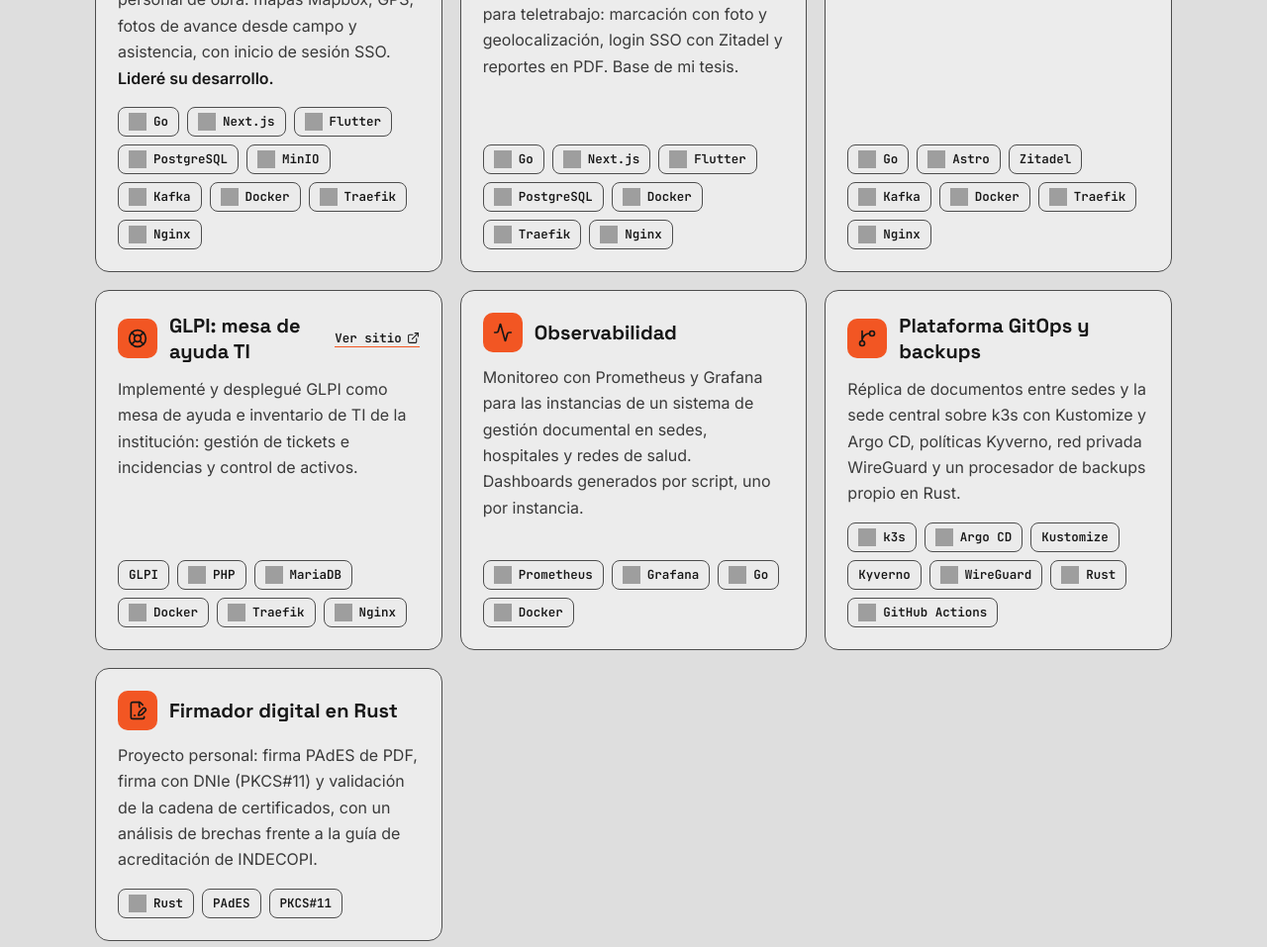
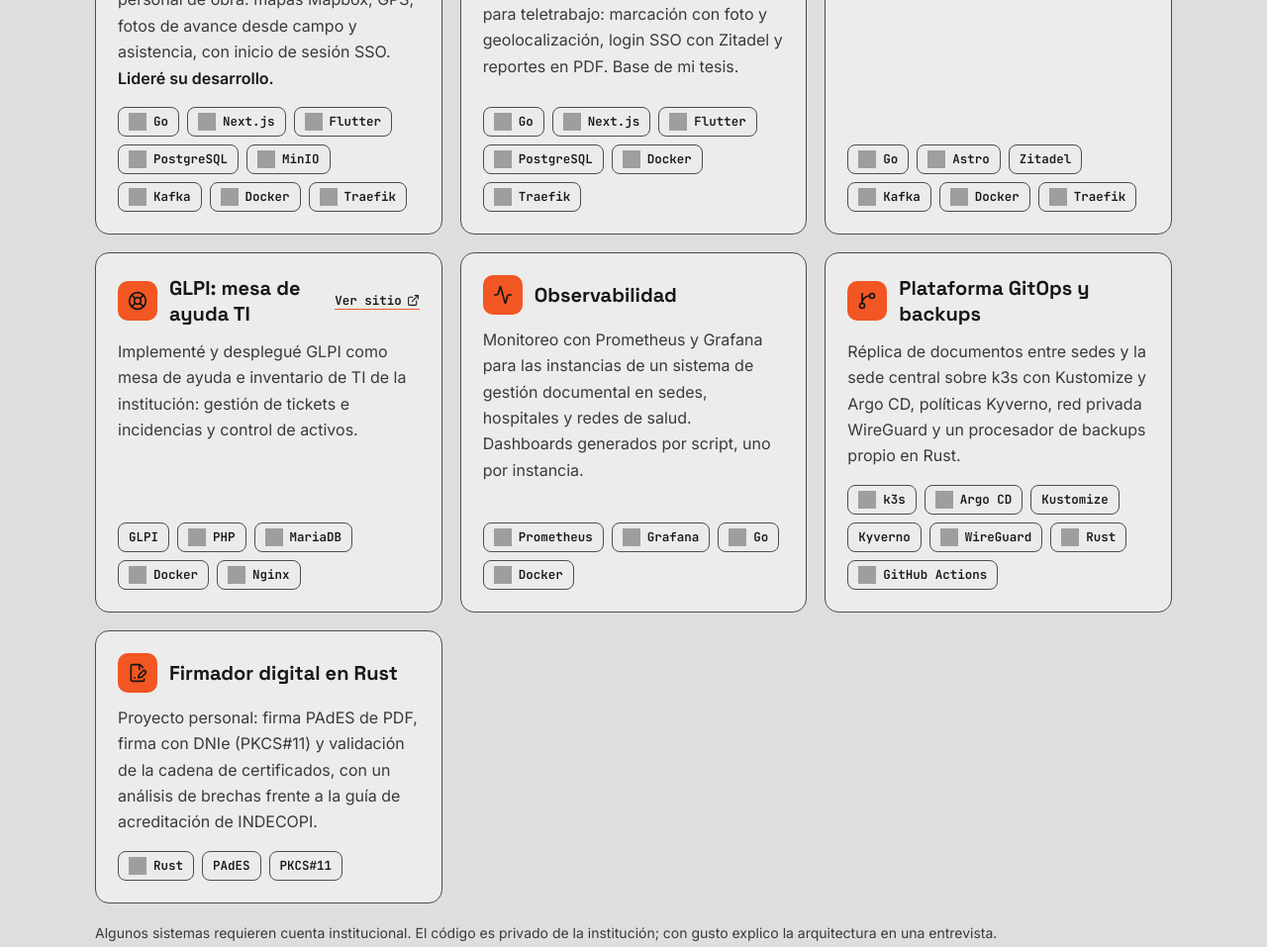
Before and after one commit to Maschine12/maschine12.github.io, a plain HTML site: page index.html in a window 1280 px wide. Shown: the part 1093-2050 px from the top of the page at 99% size. Drawn offline with nearby package versions, Linux system fonts and the light colour scheme; grey boxes are pictures that could not be loaded.

Commit message:
fix: Traefik for all systems, Nginx only for GLPI

```diff
--- a/index.html
+++ b/index.html
@@ -104,22 +104,22 @@
     <article class="card">
       <div class="card-head"><span class="ico"><i data-lucide="hard-hat"></i></span><h3>Sistema de Supervisión</h3><a class="visit" href="https://supervision.regionayacucho.gob.pe/" target="_blank" rel="noopener">Ver sitio<i data-lucide="external-link"></i></a></div>
       <p>Plataforma de seguimiento de obras públicas de 11 provincias: mapa georreferenciado con relieve 3D, expediente técnico, dashboards de avance y API de datos abiertos. <b>App móvil en Flutter</b> para supervisores y personal de obra: mapas Mapbox, GPS, fotos de avance desde campo y asistencia, con inicio de sesión SSO. <b>Lideré su desarrollo.</b></p>
-      <ul class="tech"><li><img data-slug="go" src="https://cdn.simpleicons.org/go" alt="" width="18" height="18" loading="lazy" onerror="this.remove()">Go</li><li><img data-slug="nextdotjs" src="https://cdn.simpleicons.org/nextdotjs" alt="" width="18" height="18" loading="lazy" onerror="this.remove()">Next.js</li><li><img data-slug="flutter" src="https://cdn.simpleicons.org/flutter" alt="" width="18" height="18" loading="lazy" onerror="this.remove()">Flutter</li><li><img data-slug="postgresql" src="https://cdn.simpleicons.org/postgresql" alt="" width="18" height="18" loading="lazy" onerror="this.remove()">PostgreSQL</li><li><img data-slug="minio" src="https://cdn.simpleicons.org/minio" alt="" width="18" height="18" loading="lazy" onerror="this.remove()">MinIO</li><li><img data-slug="apachekafka" src="https://cdn.simpleicons.org/apachekafka" alt="" width="18" height="18" loading="lazy" onerror="this.remove()">Kafka</li><li><img data-slug="docker" src="https://cdn.simpleicons.org/docker" alt="" width="18" height="18" loading="lazy" onerror="this.remove()">Docker</li><li><img data-slug="traefikproxy" src="https://cdn.simpleicons.org/traefikproxy" alt="" width="18" height="18" loading="lazy" onerror="this.remove()">Traefik</li><li><img data-slug="nginx" src="https://cdn.simpleicons.org/nginx" alt="" width="18" height="18" loading="lazy" onerror="this.remove()">Nginx</li></ul>
+      <ul class="tech"><li><img data-slug="go" src="https://cdn.simpleicons.org/go" alt="" width="18" height="18" loading="lazy" onerror="this.remove()">Go</li><li><img data-slug="nextdotjs" src="https://cdn.simpleicons.org/nextdotjs" alt="" width="18" height="18" loading="lazy" onerror="this.remove()">Next.js</li><li><img data-slug="flutter" src="https://cdn.simpleicons.org/flutter" alt="" width="18" height="18" loading="lazy" onerror="this.remove()">Flutter</li><li><img data-slug="postgresql" src="https://cdn.simpleicons.org/postgresql" alt="" width="18" height="18" loading="lazy" onerror="this.remove()">PostgreSQL</li><li><img data-slug="minio" src="https://cdn.simpleicons.org/minio" alt="" width="18" height="18" loading="lazy" onerror="this.remove()">MinIO</li><li><img data-slug="apachekafka" src="https://cdn.simpleicons.org/apachekafka" alt="" width="18" height="18" loading="lazy" onerror="this.remove()">Kafka</li><li><img data-slug="docker" src="https://cdn.simpleicons.org/docker" alt="" width="18" height="18" loading="lazy" onerror="this.remove()">Docker</li><li><img data-slug="traefikproxy" src="https://cdn.simpleicons.org/traefikproxy" alt="" width="18" height="18" loading="lazy" onerror="this.remove()">Traefik</li></ul>
     </article>
     <article class="card">
       <div class="card-head"><span class="ico"><i data-lucide="fingerprint"></i></span><h3>SISCORE</h3><a class="visit" href="https://siscore.regionayacucho.gob.pe/" target="_blank" rel="noopener">Vía intranet (SSO)<i data-lucide="external-link"></i></a></div>
       <p>Asistencia biométrica multisede. Implementé en Go el protocolo de los relojes ZKTeco (iClock/ADMS) e hice ingeniería inversa de la API de BioTime para sincronizar marcaciones y recuperar las de equipos desconectados. <b>App móvil en Flutter</b> para teletrabajo: marcación con foto y geolocalización, login SSO con Zitadel y reportes en PDF. Base de mi tesis.</p>
-      <ul class="tech"><li><img data-slug="go" src="https://cdn.simpleicons.org/go" alt="" width="18" height="18" loading="lazy" onerror="this.remove()">Go</li><li><img data-slug="nextdotjs" src="https://cdn.simpleicons.org/nextdotjs" alt="" width="18" height="18" loading="lazy" onerror="this.remove()">Next.js</li><li><img data-slug="flutter" src="https://cdn.simpleicons.org/flutter" alt="" width="18" height="18" loading="lazy" onerror="this.remove()">Flutter</li><li><img data-slug="postgresql" src="https://cdn.simpleicons.org/postgresql" alt="" width="18" height="18" loading="lazy" onerror="this.remove()">PostgreSQL</li><li><img data-slug="docker" src="https://cdn.simpleicons.org/docker" alt="" width="18" height="18" loading="lazy" onerror="this.remove()">Docker</li><li><img data-slug="traefikproxy" src="https://cdn.simpleicons.org/traefikproxy" alt="" width="18" height="18" loading="lazy" onerror="this.remove()">Traefik</li><li><img data-slug="nginx" src="https://cdn.simpleicons.org/nginx" alt="" width="18" height="18" loading="lazy" onerror="this.remove()">Nginx</li></ul>
+      <ul class="tech"><li><img data-slug="go" src="https://cdn.simpleicons.org/go" alt="" width="18" height="18" loading="lazy" onerror="this.remove()">Go</li><li><img data-slug="nextdotjs" src="https://cdn.simpleicons.org/nextdotjs" alt="" width="18" height="18" loading="lazy" onerror="this.remove()">Next.js</li><li><img data-slug="flutter" src="https://cdn.simpleicons.org/flutter" alt="" width="18" height="18" loading="lazy" onerror="this.remove()">Flutter</li><li><img data-slug="postgresql" src="https://cdn.simpleicons.org/postgresql" alt="" width="18" height="18" loading="lazy" onerror="this.remove()">PostgreSQL</li><li><img data-slug="docker" src="https://cdn.simpleicons.org/docker" alt="" width="18" height="18" loading="lazy" onerror="this.remove()">Docker</li><li><img data-slug="traefikproxy" src="https://cdn.simpleicons.org/traefikproxy" alt="" width="18" height="18" loading="lazy" onerror="this.remove()">Traefik</li></ul>
     </article>
     <article class="card">
       <div class="card-head"><span class="ico"><i data-lucide="key-round"></i></span><h3>Intranet, SSO e interoperabilidad</h3><a class="visit" href="https://intranet.regionayacucho.gob.pe/" target="_blank" rel="noopener">Ver sitio<i data-lucide="external-link"></i></a></div>
       <p>Inicio de sesión único con Zitadel (OIDC/PKCE), bus de eventos Kafka seguro (SASL/SCRAM, ACLs) y API de interoperabilidad entre instituciones con JWT, API keys y auditoría.</p>
-      <ul class="tech"><li><img data-slug="go" src="https://cdn.simpleicons.org/go" alt="" width="18" height="18" loading="lazy" onerror="this.remove()">Go</li><li><img data-slug="astro" src="https://cdn.simpleicons.org/astro" alt="" width="18" height="18" loading="lazy" onerror="this.remove()">Astro</li><li>Zitadel</li><li><img data-slug="apachekafka" src="https://cdn.simpleicons.org/apachekafka" alt="" width="18" height="18" loading="lazy" onerror="this.remove()">Kafka</li><li><img data-slug="docker" src="https://cdn.simpleicons.org/docker" alt="" width="18" height="18" loading="lazy" onerror="this.remove()">Docker</li><li><img data-slug="traefikproxy" src="https://cdn.simpleicons.org/traefikproxy" alt="" width="18" height="18" loading="lazy" onerror="this.remove()">Traefik</li><li><img data-slug="nginx" src="https://cdn.simpleicons.org/nginx" alt="" width="18" height="18" loading="lazy" onerror="this.remove()">Nginx</li></ul>
+      <ul class="tech"><li><img data-slug="go" src="https://cdn.simpleicons.org/go" alt="" width="18" height="18" loading="lazy" onerror="this.remove()">Go</li><li><img data-slug="astro" src="https://cdn.simpleicons.org/astro" alt="" width="18" height="18" loading="lazy" onerror="this.remove()">Astro</li><li>Zitadel</li><li><img data-slug="apachekafka" src="https://cdn.simpleicons.org/apachekafka" alt="" width="18" height="18" loading="lazy" onerror="this.remove()">Kafka</li><li><img data-slug="docker" src="https://cdn.simpleicons.org/docker" alt="" width="18" height="18" loading="lazy" onerror="this.remove()">Docker</li><li><img data-slug="traefikproxy" src="https://cdn.simpleicons.org/traefikproxy" alt="" width="18" height="18" loading="lazy" onerror="this.remove()">Traefik</li></ul>
     </article>
     <article class="card">
       <div class="card-head"><span class="ico"><i data-lucide="life-buoy"></i></span><h3>GLPI: mesa de ayuda TI</h3><a class="visit" href="https://glpi.regionayacucho.gob.pe/" target="_blank" rel="noopener">Ver sitio<i data-lucide="external-link"></i></a></div>
       <p>Implementé y desplegué GLPI como mesa de ayuda e inventario de TI de la institución: gestión de tickets e incidencias y control de activos.</p>
-      <ul class="tech"><li>GLPI</li><li><img data-slug="php" src="https://cdn.simpleicons.org/php" alt="" width="18" height="18" loading="lazy" onerror="this.remove()">PHP</li><li><img data-slug="mariadb" src="https://cdn.simpleicons.org/mariadb" alt="" width="18" height="18" loading="lazy" onerror="this.remove()">MariaDB</li><li><img data-slug="docker" src="https://cdn.simpleicons.org/docker" alt="" width="18" height="18" loading="lazy" onerror="this.remove()">Docker</li><li><img data-slug="traefikproxy" src="https://cdn.simpleicons.org/traefikproxy" alt="" width="18" height="18" loading="lazy" onerror="this.remove()">Traefik</li><li><img data-slug="nginx" src="https://cdn.simpleicons.org/nginx" alt="" width="18" height="18" loading="lazy" onerror="this.remove()">Nginx</li></ul>
+      <ul class="tech"><li>GLPI</li><li><img data-slug="php" src="https://cdn.simpleicons.org/php" alt="" width="18" height="18" loading="lazy" onerror="this.remove()">PHP</li><li><img data-slug="mariadb" src="https://cdn.simpleicons.org/mariadb" alt="" width="18" height="18" loading="lazy" onerror="this.remove()">MariaDB</li><li><img data-slug="docker" src="https://cdn.simpleicons.org/docker" alt="" width="18" height="18" loading="lazy" onerror="this.remove()">Docker</li><li><img data-slug="nginx" src="https://cdn.simpleicons.org/nginx" alt="" width="18" height="18" loading="lazy" onerror="this.remove()">Nginx</li></ul>
     </article>
     <article class="card">
       <div class="card-head"><span class="ico"><i data-lucide="activity"></i></span><h3>Observabilidad</h3></div>
@@ -199,7 +199,7 @@
     <div><h4><i data-lucide="server"></i>Backend</h4><ul class="tech"><li><img data-slug="go" src="https://cdn.simpleicons.org/go" alt="" width="18" height="18" loading="lazy" onerror="this.remove()">Go</li><li>Fiber</li><li>Gin</li><li>GORM</li><li><img data-slug="nestjs" src="https://cdn.simpleicons.org/nestjs" alt="" width="18" height="18" loading="lazy" onerror="this.remove()">NestJS</li><li>APIs REST</li><li>SSE</li><li><img data-slug="apachekafka" src="https://cdn.simpleicons.org/apachekafka" alt="" width="18" height="18" loading="lazy" onerror="this.remove()">Kafka</li></ul></div>
     <div><h4><i data-lucide="layout-dashboard"></i>Frontend y móvil</h4><ul class="tech"><li><img data-slug="nextdotjs" src="https://cdn.simpleicons.org/nextdotjs" alt="" width="18" height="18" loading="lazy" onerror="this.remove()">Next.js</li><li><img data-slug="react" src="https://cdn.simpleicons.org/react" alt="" width="18" height="18" loading="lazy" onerror="this.remove()">React</li><li><img data-slug="typescript" src="https://cdn.simpleicons.org/typescript" alt="" width="18" height="18" loading="lazy" onerror="this.remove()">TypeScript</li><li><img data-slug="astro" src="https://cdn.simpleicons.org/astro" alt="" width="18" height="18" loading="lazy" onerror="this.remove()">Astro</li><li><img data-slug="tailwindcss" src="https://cdn.simpleicons.org/tailwindcss" alt="" width="18" height="18" loading="lazy" onerror="this.remove()">Tailwind</li><li><img data-slug="flutter" src="https://cdn.simpleicons.org/flutter" alt="" width="18" height="18" loading="lazy" onerror="this.remove()">Flutter</li></ul></div>
     <div><h4><i data-lucide="database"></i>Datos</h4><ul class="tech"><li><img data-slug="postgresql" src="https://cdn.simpleicons.org/postgresql" alt="" width="18" height="18" loading="lazy" onerror="this.remove()">PostgreSQL</li><li><img data-slug="mysql" src="https://cdn.simpleicons.org/mysql" alt="" width="18" height="18" loading="lazy" onerror="this.remove()">MySQL</li><li><img data-slug="mongodb" src="https://cdn.simpleicons.org/mongodb" alt="" width="18" height="18" loading="lazy" onerror="this.remove()">MongoDB</li><li><img data-slug="redis" src="https://cdn.simpleicons.org/redis" alt="" width="18" height="18" loading="lazy" onerror="this.remove()">Redis</li><li><img data-slug="minio" src="https://cdn.simpleicons.org/minio" alt="" width="18" height="18" loading="lazy" onerror="this.remove()">MinIO</li></ul></div>
-    <div><h4><i data-lucide="container"></i>Plataforma</h4><ul class="tech"><li><img data-slug="linux" src="https://cdn.simpleicons.org/linux" alt="" width="18" height="18" loading="lazy" onerror="this.remove()">Linux</li><li><img data-slug="docker" src="https://cdn.simpleicons.org/docker" alt="" width="18" height="18" loading="lazy" onerror="this.remove()">Docker</li><li><img data-slug="k3s" src="https://cdn.simpleicons.org/k3s" alt="" width="18" height="18" loading="lazy" onerror="this.remove()">k3s</li><li><img data-slug="argo" src="https://cdn.simpleicons.org/argo" alt="" width="18" height="18" loading="lazy" onerror="this.remove()">Argo CD</li><li>Kustomize</li><li>Kyverno</li><li><img data-slug="traefikproxy" src="https://cdn.simpleicons.org/traefikproxy" alt="" width="18" height="18" loading="lazy" onerror="this.remove()">Traefik</li><li><img data-slug="nginx" src="https://cdn.simpleicons.org/nginx" alt="" width="18" height="18" loading="lazy" onerror="this.remove()">Nginx</li><li><img data-slug="githubactions" src="https://cdn.simpleicons.org/githubactions" alt="" width="18" height="18" loading="lazy" onerror="this.remove()">GitHub Actions</li></ul></div>
+    <div><h4><i data-lucide="container"></i>Plataforma</h4><ul class="tech"><li><img data-slug="linux" src="https://cdn.simpleicons.org/linux" alt="" width="18" height="18" loading="lazy" onerror="this.remove()">Linux</li><li><img data-slug="docker" src="https://cdn.simpleicons.org/docker" alt="" width="18" height="18" loading="lazy" onerror="this.remove()">Docker</li><li><img data-slug="k3s" src="https://cdn.simpleicons.org/k3s" alt="" width="18" height="18" loading="lazy" onerror="this.remove()">k3s</li><li><img data-slug="argo" src="https://cdn.simpleicons.org/argo" alt="" width="18" height="18" loading="lazy" onerror="this.remove()">Argo CD</li><li>Kustomize</li><li>Kyverno</li><li><img data-slug="traefikproxy" src="https://cdn.simpleicons.org/traefikproxy" alt="" width="18" height="18" loading="lazy" onerror="this.remove()">Traefik</li><li><img data-slug="githubactions" src="https://cdn.simpleicons.org/githubactions" alt="" width="18" height="18" loading="lazy" onerror="this.remove()">GitHub Actions</li></ul></div>
     <div><h4><i data-lucide="activity"></i>Observabilidad</h4><ul class="tech"><li><img data-slug="prometheus" src="https://cdn.simpleicons.org/prometheus" alt="" width="18" height="18" loading="lazy" onerror="this.remove()">Prometheus</li><li><img data-slug="grafana" src="https://cdn.simpleicons.org/grafana" alt="" width="18" height="18" loading="lazy" onerror="this.remove()">Grafana</li><li>pprof</li></ul></div>
     <div><h4><i data-lucide="shield-check"></i>Seguridad</h4><ul class="tech"><li><img data-slug="openid" src="https://cdn.simpleicons.org/openid" alt="" width="18" height="18" loading="lazy" onerror="this.remove()">OpenID Connect</li><li>Zitadel</li><li><img data-slug="jsonwebtokens" src="https://cdn.simpleicons.org/jsonwebtokens" alt="" width="18" height="18" loading="lazy" onerror="this.remove()">JWT</li><li>RBAC</li><li>PAdES</li><li>PKCS#11</li><li><img data-slug="rust" src="https://cdn.simpleicons.org/rust" alt="" width="18" height="18" loading="lazy" onerror="this.remove()">Rust</li></ul></div>
   </div>
```
